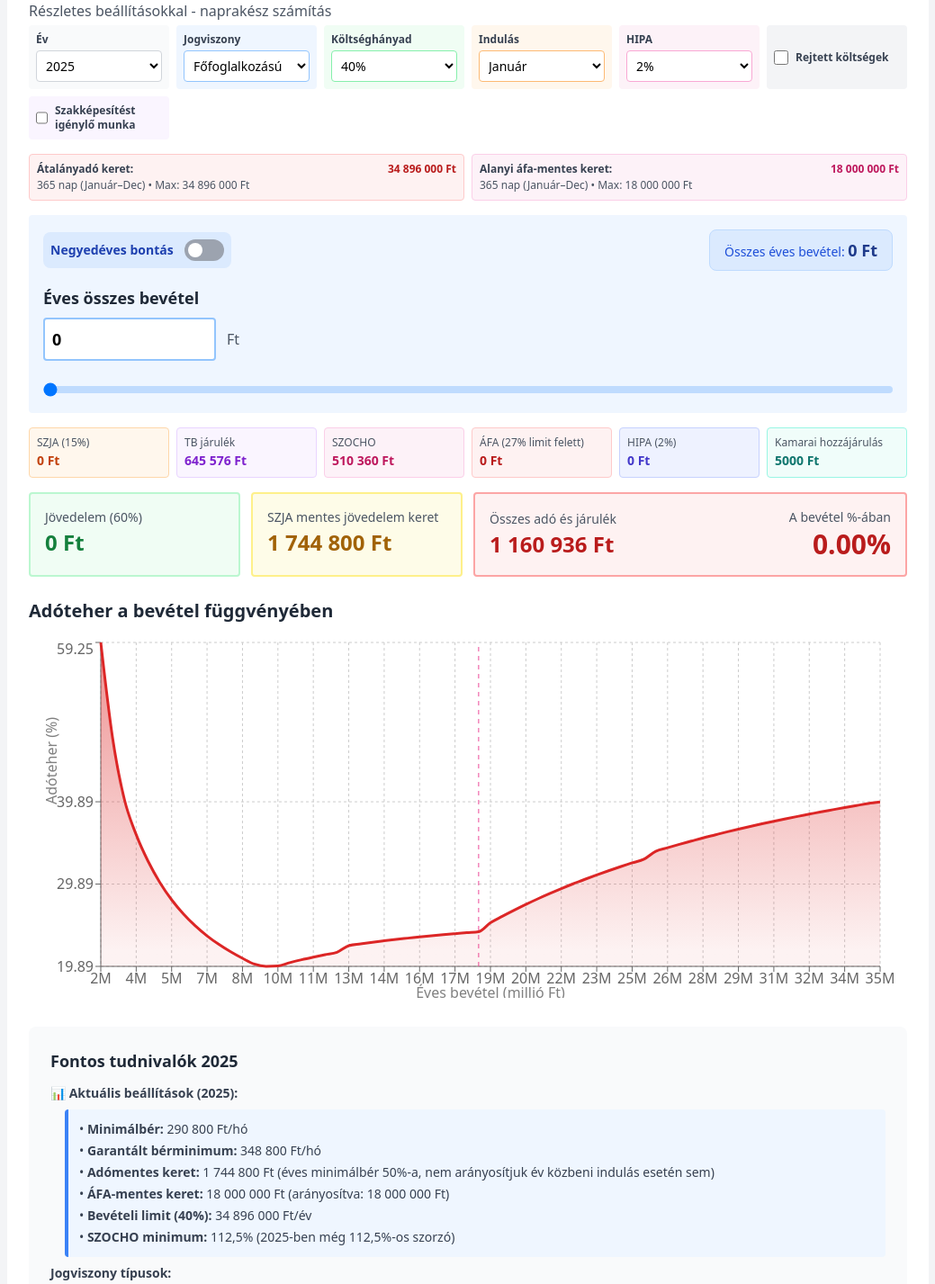
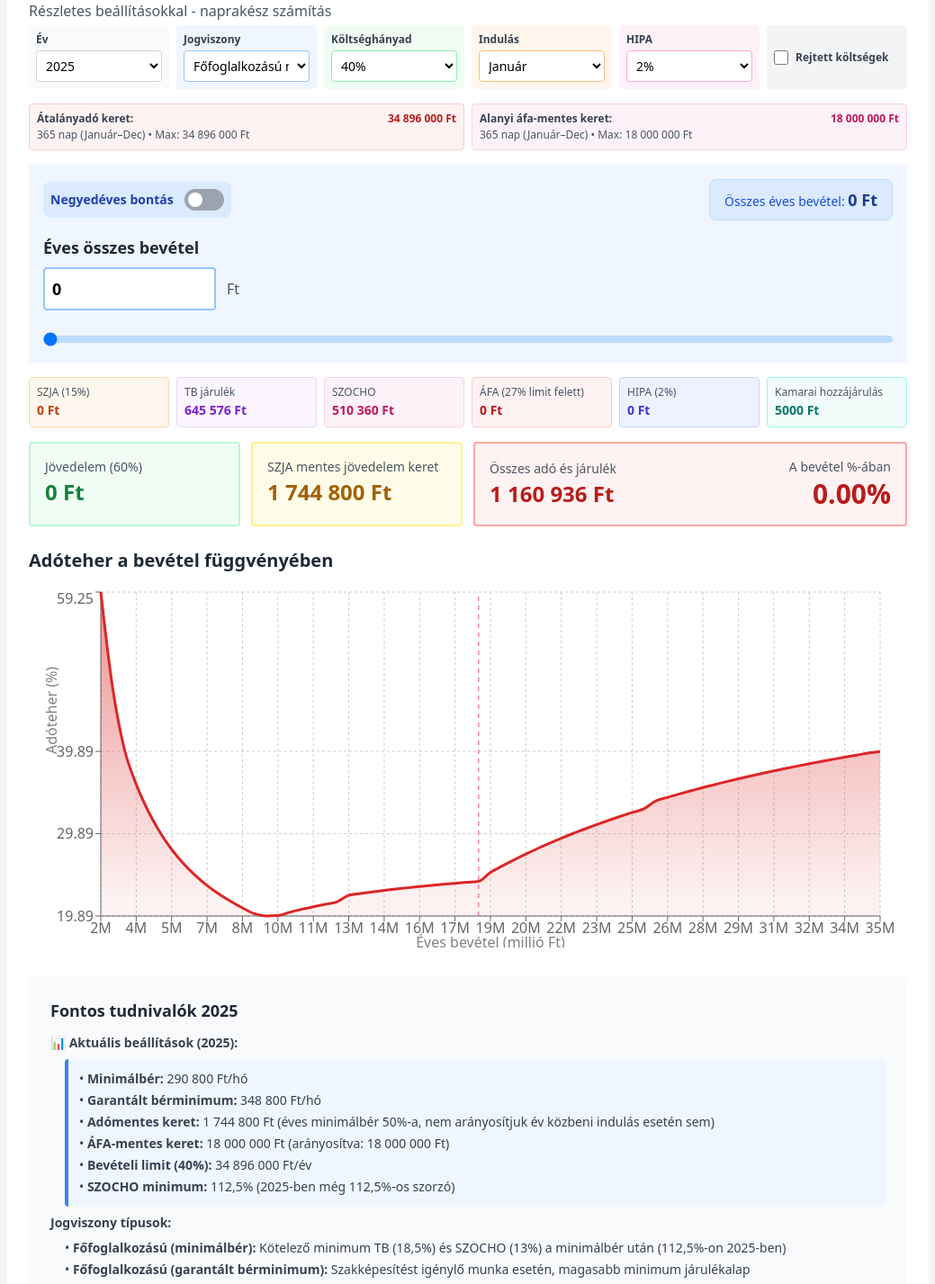
Before and after one commit to DaWe35/atalanyado, a React (Vite) app: page / in a window 1280 px wide. Shown: the part 100-1527 px from the top of the page at 90% size, without its empty margins (120-1159 px from the left). Built offline with nearby package versions, Linux system fonts and the light colour scheme.

Commit message:
Update AtalanyadoDiagram to include new job relationship types for minimum wage and guaranteed minimum wage. Removed unnecessary state for qualification requirement and adjusted calculations accordingly. Enhanced UI to reflect changes in job relationship options.

```diff
--- a/src/AtalanyadoDiagram.jsx
+++ b/src/AtalanyadoDiagram.jsx
@@ -16,7 +16,7 @@ export default function AtalanyadoDiagram() {
   const jelenlegiEvKoltsegHanyad = jelenlegiEv === 2025 ? 40 : (jelenlegiEv === 2026 ? 45 : 50);
 
   const [eves_bevetel, setEvesBevetel] = useState(10000000);
-  const [jogviszony, setJogviszony] = useState('fofoglalkozu'); // fofoglalkozu, mellek, kiegeszito
+  const [jogviszony, setJogviszony] = useState('fofoglalkozu_min'); // fofoglalkozu_min, fofoglalkozu_gar, mellek, kiegeszito
   const [ev, setEv] = useState(jelenlegiEv); // 2025, 2026, 2027
   const [koltseg_hanyad, setKoltsegHanyad] = useState(jelenlegiEvKoltsegHanyad);
 
@@ -36,7 +36,6 @@ export default function AtalanyadoDiagram() {
     }
     // eslint-disable-next-line react-hooks/exhaustive-deps
   }, [ev]);
-  const [isSzakkepesitestIgenylo, setIsSzakkepesitestIgenylo] = useState(false);
   const [indulasHonap, setIndulasHonap] = useState(1); // 1-12
   const [hipaKulcs, setHipaKulcs] = useState(2);
   const [kulfoldi_bev_osszeg, setKulfoldiBevOsszeg] = useState(0);
@@ -90,8 +89,8 @@ export default function AtalanyadoDiagram() {
   );
 
   const alkalmazott_minimalber = useMemo(() =>
-    isSzakkepesitestIgenylo ? GARANTÁLT_BÉRMINIMUM : MINIMÁLBÉR,
-    [isSzakkepesitestIgenylo, GARANTÁLT_BÉRMINIMUM, MINIMÁLBÉR]
+    jogviszony === 'fofoglalkozu_gar' ? GARANTÁLT_BÉRMINIMUM : MINIMÁLBÉR,
+    [jogviszony, GARANTÁLT_BÉRMINIMUM, MINIMÁLBÉR]
   );
 
   const MAX_BEVETEL_80 = useMemo(() =>
@@ -190,7 +189,7 @@ export default function AtalanyadoDiagram() {
       let tb_alap_negyedev = 0;
       let szoc_alap_negyedev = 0;
 
-      if (jogviszony === 'fofoglalkozu') {
+      if (jogviszony === 'fofoglalkozu_min' || jogviszony === 'fofoglalkozu_gar') {
         if (honapok > 0) {
           const osszes_honap_eddig = honapokNegyedenkent.slice(0, i + 1).reduce((a, b) => a + b, 0);
           const min_tb_eddig = alkalmazott_minimalber * osszes_honap_eddig;
@@ -264,7 +263,7 @@ export default function AtalanyadoDiagram() {
       let tb_val = 0;
       let szoc_val = 0;
 
-      if (jogviszony === 'fofoglalkozu') {
+      if (jogviszony === 'fofoglalkozu_min' || jogviszony === 'fofoglalkozu_gar') {
         const havi_min_tb = alkalmazott_minimalber;
         const szocho_szorzo = ev === 2025 ? 1.125 : 1.0;
         const havi_min_szoc = alkalmazott_minimalber * szocho_szorzo;
@@ -467,7 +466,8 @@ export default function AtalanyadoDiagram() {
             onChange={(e) => setJogviszony(e.target.value)}
             className="w-full p-1.5 text-sm border border-blue-300 rounded bg-white"
           >
-            <option value="fofoglalkozu">Főfoglalkozású</option>
+            <option value="fofoglalkozu_min">Főfoglalkozású minimálbér</option>
+            <option value="fofoglalkozu_gar">Főfoglalkozású garantált bérminimum (szakképesítéshez kötött munka esetén)</option>
             <option value="mellek">Mellékfoglalkozású</option>
             <option value="kiegeszito">Kiegészítő</option>
           </select>
@@ -553,20 +553,6 @@ export default function AtalanyadoDiagram() {
             />
           </div>
         )}
-
-        {/* Szakképesítést igénylő munka */}
-        <div className="p-2 bg-purple-50 rounded flex flex-col justify-center">
-          <label className="flex items-center gap-2 cursor-pointer h-full">
-            <input
-              type="checkbox"
-              checked={isSzakkepesitestIgenylo}
-              onChange={(e) => setIsSzakkepesitestIgenylo(e.target.checked)}
-              className="w-4 h-4 text-purple-600 border-purple-300 rounded focus:ring-purple-500"
-              disabled={jogviszony !== 'fofoglalkozu'}
-            />
-            <span className="text-xs font-semibold text-gray-700">Szakképesítést igénylő munka</span>
-          </label>
-        </div>
       </div>
 
       {ev === 2027 && (
@@ -956,9 +942,10 @@ export default function AtalanyadoDiagram() {
 
           <p className="mt-4"><strong>Jogviszony típusok:</strong></p>
           <ul className="ml-4 space-y-1">
-            <li>• <strong>Főfoglalkozású:</strong> Kötelező minimum TB (18,5%) és SZOCHO (13%){ev >= 2026 ? ' - 100%-on!' : ' - 112,5%-on (2025)'}</li>
-            <li>• <strong>Mellékfoglalkozású:</strong> TB (18,5%) és SZOCHO (13%), de nincs minimum</li>
-            <li>• <strong>Kiegészítő:</strong> Opcionális járulékfizetés (itt 0-val számolva)</li>
+            <li>• <strong>Főfoglalkozású (minimálbér):</strong> Kötelező minimum TB (18,5%) és SZOCHO (13%) a minimálbér után{ev >= 2026 ? '' : ' (112,5%-on 2025-ben)'}</li>
+            <li>• <strong>Főfoglalkozású (garantált bérminimum):</strong> Szakképesítést igénylő munka esetén, magasabb minimum járulékalap</li>
+            <li>• <strong>Mellékfoglalkozású:</strong> TB (18,5%) és SZOCHO (13%), de nincs minimum alap (csak a tényleges jövedelem után)</li>
+            <li>• <strong>Kiegészítő:</strong> Nyugdíjas vállalkozó, nem fizet TB-t és SZOCHO-t</li>
           </ul>
 
           <p className="mt-3"><strong>Költséghányad értékek:</strong></p>
```
